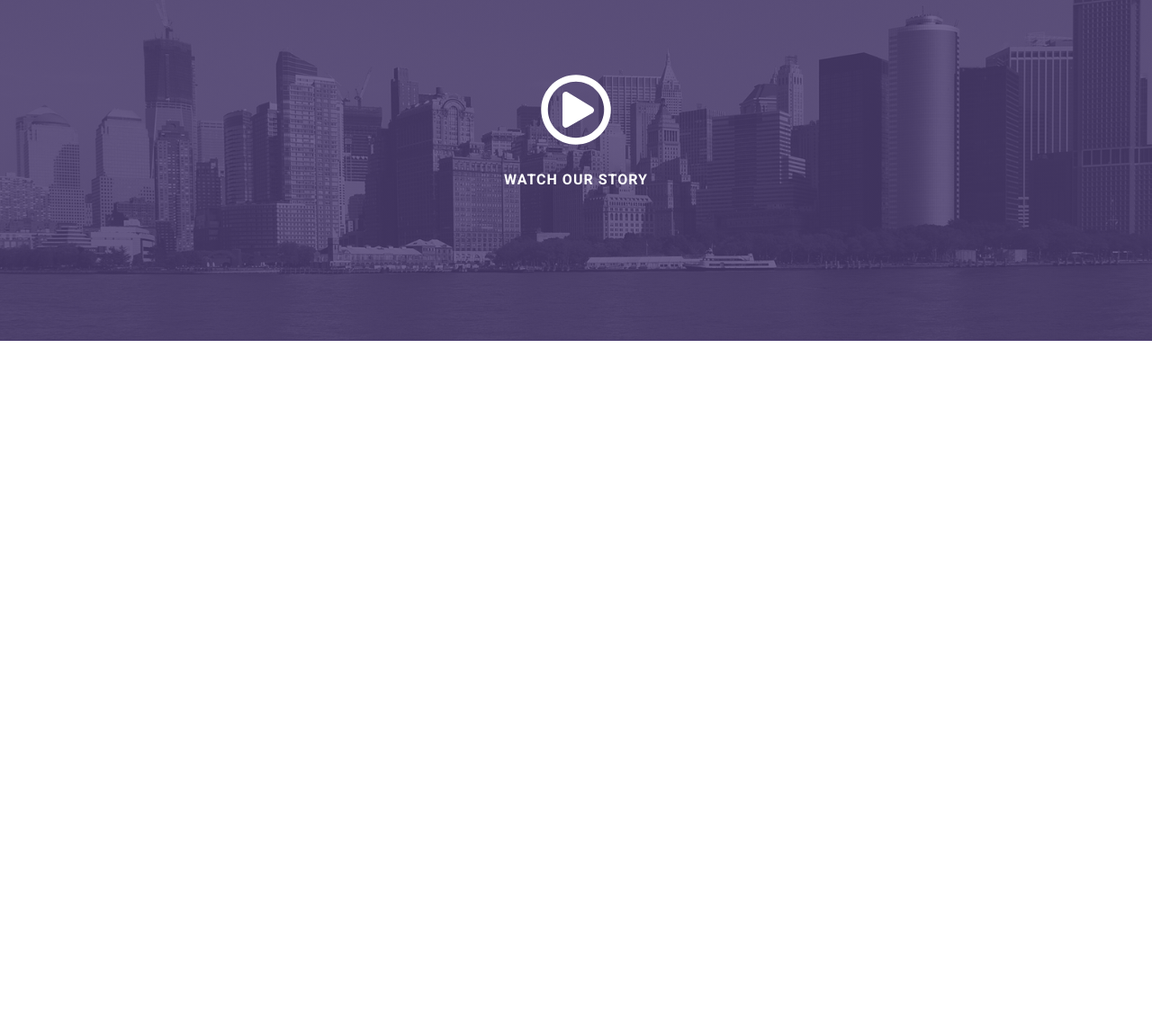
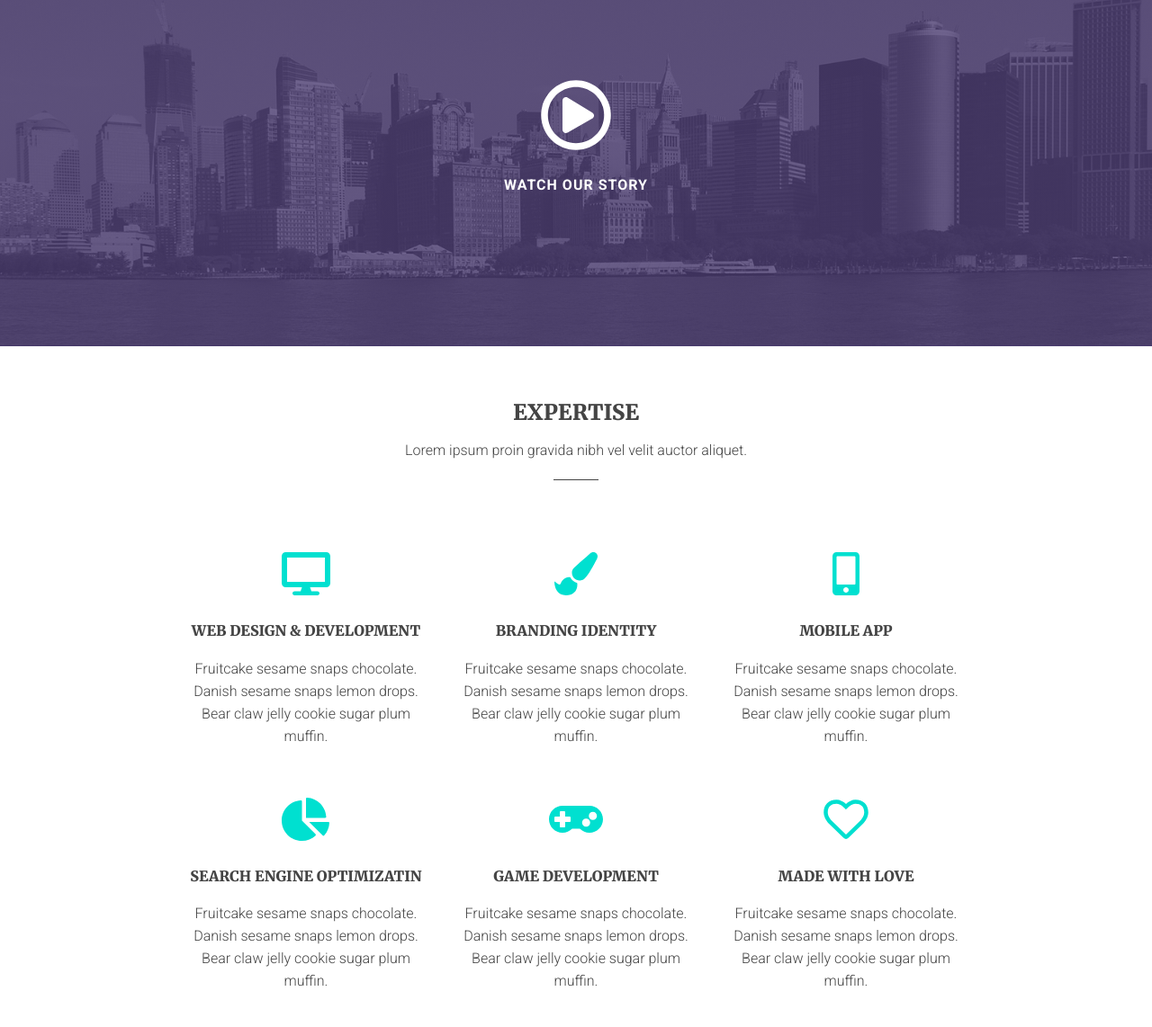
Before and after one commit to dominikaporzyczka/TajamPage, a website: page src/index.html in a window 1280 px wide. Shown: the part 1153-2295 px from the top of the page at 90% size. Before the commit the page ends 1532 px from the top, so only its background shows below. Drawn offline with nearby package versions, Linux system fonts and the light colour scheme; files that its build step writes are made by us from their sources; files whose address does not match are found by name.

Commit message:
Add expertise section

```diff
--- a/src/index.html
+++ b/src/index.html
@@ -54,7 +54,7 @@
     <header id="header">
         <section class="header_content column">
             <h2>We Are Awesome Creative Agency</h2>
-            <div class="header_separator"></div>
+            <div class="header_separator separator"></div>
             <p>
                 Lorem ipsum proin gravida nibh vel velit auctor aliquet. Aenean sollicitudin, lorem quis bibendum auctor, nisi elit consequat
                 ipsum, nec sagittis sem nibh id elit. Duis sed odio sit amet nibh vulputate cursus a sit amet mauris. Morbi
@@ -66,10 +66,10 @@
 
     <article id="about">
         <div class="column">
-            <section class="about_story">
+            <section class="about_story row">
                 <img class="about_story__arrow animated fadeInLeft" src="img/ableft.png">
                 <section class="about_story__content animated fadeInRight">
-                    <h3>OUR STORY</h3>
+                    <h2>OUR STORY</h2>
                     <p>
                         Lorem ipsum proin gravida nibh vel velit auctor aliquet. Aenean sollicitudin, lorem quis bibendum auctor, nisi elit consequat
                         ipsum. Nec sagittis sem nibh id elit. Duis sed odio sit amet nibh vulputate cursus a sit amet mauris.
@@ -91,6 +91,48 @@
         </section>
     </article>
 
+    <div class="column">
+        <article id="expertise" class="row">
+            <div class="expertise_title">
+                <h2>EXPERTISE</h2>
+                <p>Lorem ipsum proin gravida nibh vel velit auctor aliquet.</p>
+                <div class="separator"></div>
+            </div>
+            <section class="offer row">
+                <div class="feature">
+                    <i class="fas fa-desktop offer_icon"></i>
+                    <h3>WEB DESIGN &amp; DEVELOPMENT</h3>
+                    <p>Fruitcake sesame snaps chocolate. Danish sesame snaps lemon drops. Bear claw jelly cookie sugar plum muffin.</p>
+                </div>
+                <div class="feature">
+                    <i class="fas fa-paint-brush offer_icon"></i>
+                    <h3>BRANDING IDENTITY</h3>
+                    <p>Fruitcake sesame snaps chocolate. Danish sesame snaps lemon drops. Bear claw jelly cookie sugar plum muffin.</p>
+                </div>
+                <div class="feature">
+                    <i class="fas fa-mobile-alt offer_icon"></i>
+                    <h3>MOBILE APP</h3>
+                    <p>Fruitcake sesame snaps chocolate. Danish sesame snaps lemon drops. Bear claw jelly cookie sugar plum muffin.</p>
+                </div>
+                <div class="feature">
+                    <i class="fas fa-chart-pie offer_icon"></i>
+                    <h3>SEARCH ENGINE OPTIMIZATIN</h3>
+                    <p>Fruitcake sesame snaps chocolate. Danish sesame snaps lemon drops. Bear claw jelly cookie sugar plum muffin.</p>
+                </div>
+                <div class="feature">
+                    <i class="fas fa-gamepad offer_icon"></i>
+                    <h3>GAME DEVELOPMENT</h3>
+                    <p>Fruitcake sesame snaps chocolate. Danish sesame snaps lemon drops. Bear claw jelly cookie sugar plum muffin.</p>
+                </div>
+                <div class="feature">
+                    <i class="far fa-heart offer_icon"></i>
+                    <h3>MADE WITH LOVE</h3>
+                    <p>Fruitcake sesame snaps chocolate. Danish sesame snaps lemon drops. Bear claw jelly cookie sugar plum muffin.</p>
+                </div>
+            </section>
+        </article>
+    </div>
+
     <script src="js/fontawesome-all.min.js"></script>
     <script src="js/main.js"></script>
 </body>
--- a/src/sass/main.scss
+++ b/src/sass/main.scss
@@ -1,5 +1,6 @@
 $primary-color: #fff;
 $details-color: #00e0d0;
+$additional-color: #444;
 
 body {
     color: $primary-color;
@@ -22,6 +23,18 @@ p {
 
 .column {
     margin: 0 20px;
+}
+
+.row {
+    margin: 60px auto;
+    max-width: 900px;
+}
+
+.separator {
+    height: 1px;
+    width: 50px;
+    margin: 20px auto;
+    background: $additional-color;
 }
 
 /* BUTTONS */
@@ -145,9 +158,6 @@ p {
     }
 
     .header_separator {
-        height: 1px;
-        width: 50px;
-        margin: 20px auto;
         background: $details-color;
     }
 }
@@ -156,13 +166,11 @@ p {
 * ABOUT
 */
 #about {
-    color: #444;
+    color: $additional-color;
 }
 
 .about_story {
     display: flex;
-    max-width: 900px;
-    margin: 60px auto;
 
     .about_story__arrow {
         margin: 0 60px;
@@ -219,3 +227,48 @@ p {
     }
 
 }
+
+/*
+* EXPERTISE
+*/
+#expertise {
+    color: $additional-color;
+    text-align: center;
+}
+
+.offer {
+    display: flex;
+    flex-wrap: wrap;
+    justify-content: space-around;
+
+    .feature {
+        flex-basis: 30%;
+        margin: 20px 0;
+
+        .offer_icon {
+            font-size: 3em;
+            color: $details-color;
+        }
+
+        h3 {
+            font-size: 1em;
+            margin: 30px 0 20px 0;
+        }
+    }
+}
+
+@media screen and (max-width: 700px) {
+    .offer {
+        .feature {
+            flex-basis: 45%;
+        }
+    }
+}
+
+@media screen and (max-width: 500px) {
+    .offer {
+        .feature {
+            flex-basis: 80%;
+        }
+    }
+}
```
